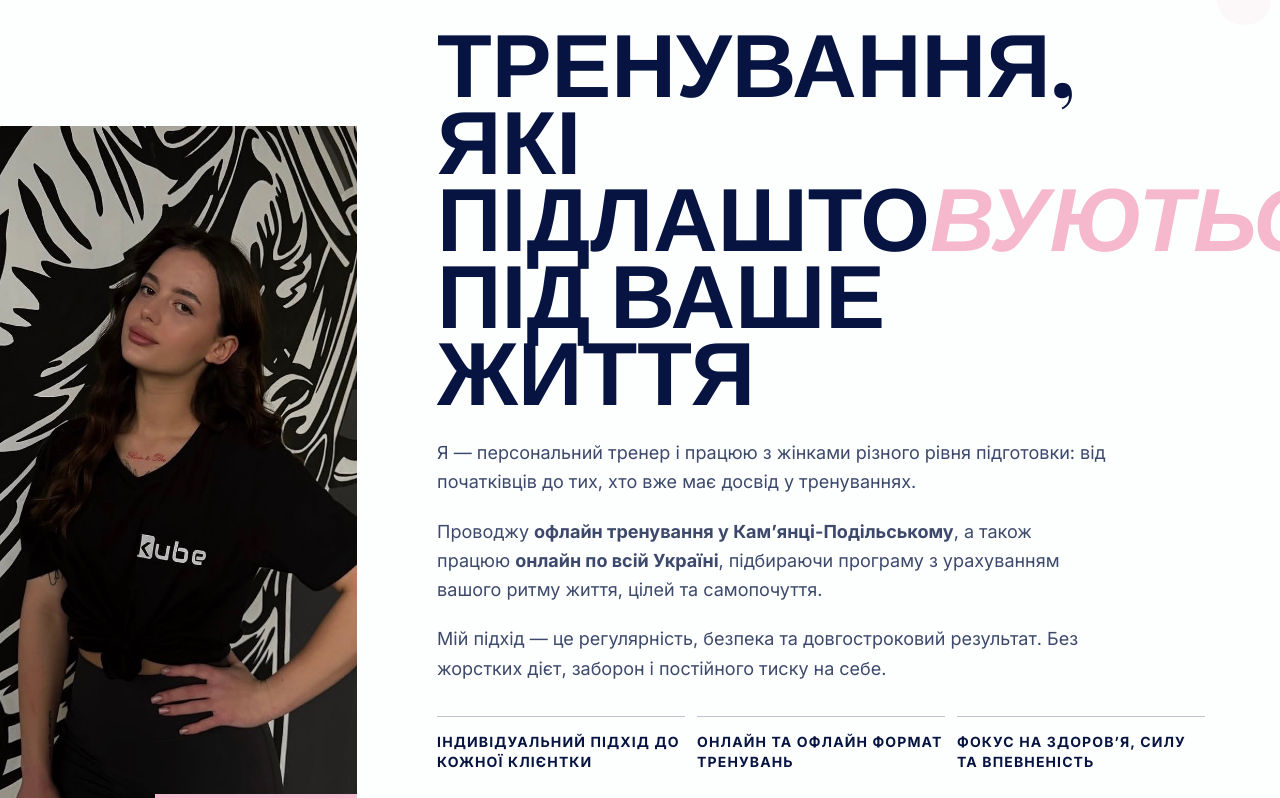
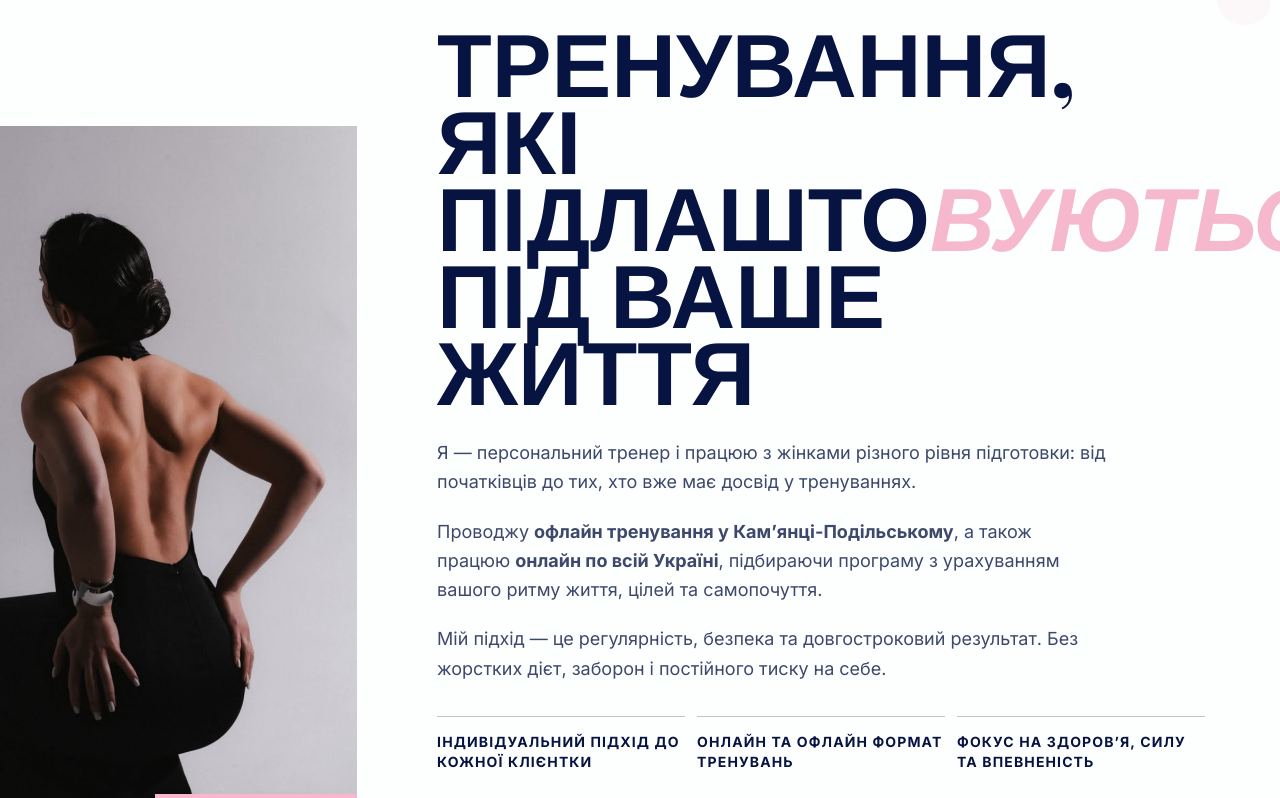
Before and after one commit to dima83909/eli, a Next.js app: page / in a window 1280 px wide. Shown: the part 942-1740 px from the top of the page. Built offline with nearby package versions, Linux system fonts and the light colour scheme; a web font is replaced by a local one.

Commit message:
updated images

```diff
--- a/components/about/AboutCoach.tsx
+++ b/components/about/AboutCoach.tsx
@@ -19,14 +19,7 @@ export default function AboutCoach() {
             alt="Personal fitness coach portrait"
             fill
             sizes="(min-width: 768px) 48vw, 100vw"
-            className="object-cover object-[50%_12%] md:hidden"
-          />
-          <Image
-            src="/images/IMG_0059.jpg"
-            alt="Personal fitness coach portrait"
-            fill
-            sizes="(min-width: 768px) 48vw, 100vw"
-            className="object-cover object-[50%_12%] hidden md:block"
+            className="object-cover object-[50%_12%]"
           />
           <div className="absolute bottom-0 right-0 bg-[#F5B8CC] px-5 py-4 font-serif text-4xl font-black italic text-white sm:px-8 sm:text-6xl">
             100+
```
